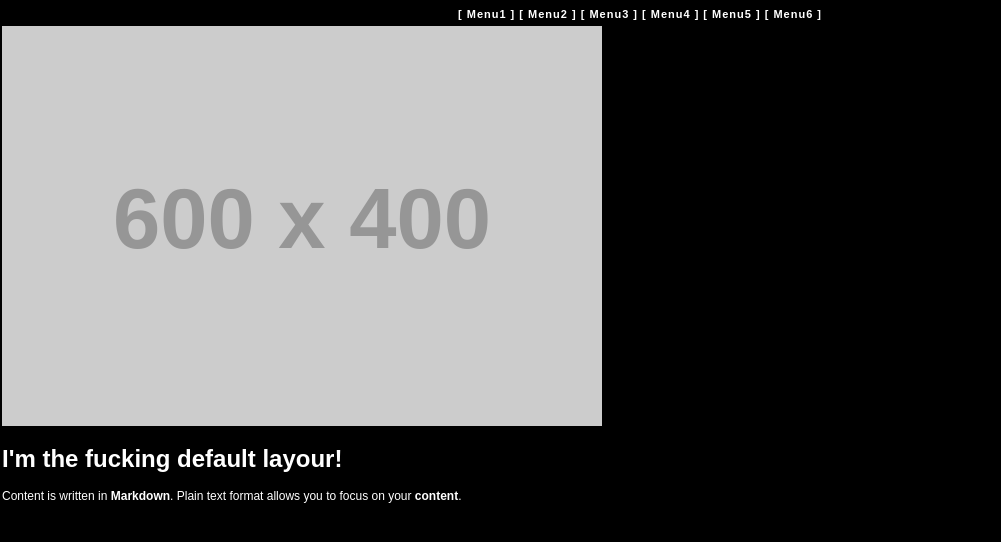
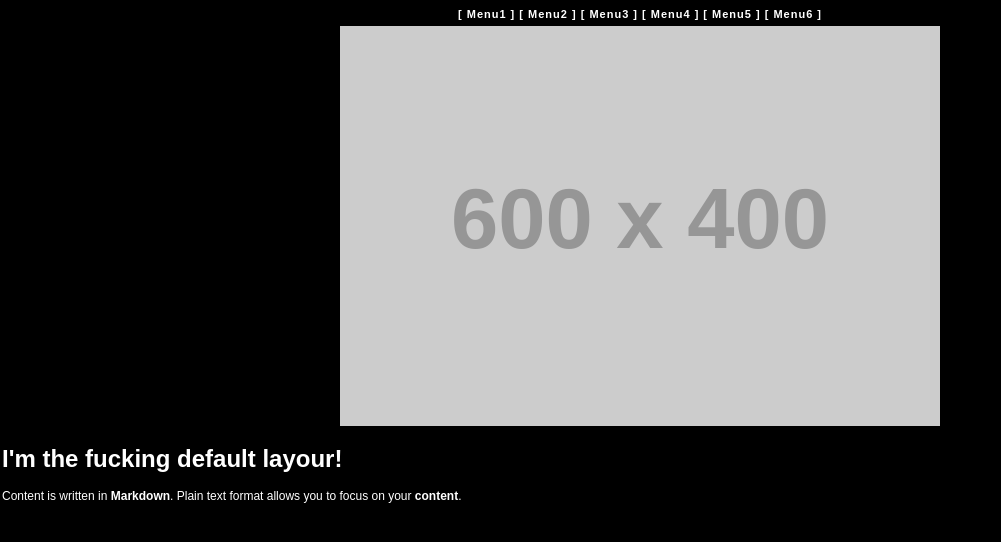
Before and after one commit to nick-belane/nick-belane.github.io, a Jekyll site: the page built from index.md, in a window 1280 px wide. Shown: the top 542 px of the page, without its empty margins (0-1001 px from the left). Built offline with Jekyll 4.4.1, drawn with Linux system fonts in a browser that asks for light colours.

Commit message:
Update header.html

```diff
--- a/_includes/header.html
+++ b/_includes/header.html
@@ -14,4 +14,4 @@
             [ <a href="#" title="Menu5">Menu5</a> ]
             [ <a href="#" title="Menu6">Menu6</a> ]
         </div>
-        <img class="img-logo" width="600" src="https://dummyimage.com/600x400/000/fff" alt="..[]..">
+        <center><img class="img-logo" width="600" src="https://dummyimage.com/600x400/050e73/fafafa" alt="..[].."></center>
```
